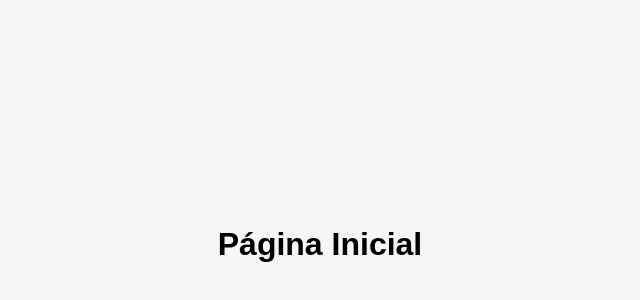
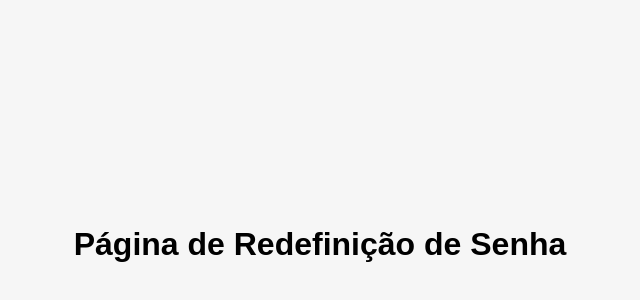
Before and after one commit to CarlosCruz0001/rest-passoword-PDM2, a React (Vite) app: page / in a window 1280 px wide. Shown: the part 156-456 px from the top of the page, without its empty margins (320-960 px from the left). Built offline with nearby package versions, Linux system fonts and the light colour scheme.

Commit message:
ajustando configurações vercel

```diff
--- a/src/App.jsx
+++ b/src/App.jsx
@@ -5,7 +5,7 @@ import ResetPassword from "./pages/ResetPassword"; // Certifique-se de que este
 function App() {
   return (
     <Routes>
-      <Route path="/" element={<h1>Página Inicial</h1>} />
+      <Route path="/" element={<h1>Página de Redefinição de Senha</h1>} />
       <Route path="/reset-password" element={<ResetPassword />} />
     </Routes>
   );
--- a/src/pages/ResetPassword.jsx
+++ b/src/pages/ResetPassword.jsx
@@ -19,8 +19,7 @@ export default function ResetPassword() {
     const token = getTokenFromURL();
 
     if (token) {
-      const { error } = await supabase.auth.api
-        .resetPasswordForEmail(token, newPassword);
+      const { error } = await supabase.auth.api.updateUser(token, { password: newPassword });
 
       if (error) {
         setMessage("Erro ao redefinir a senha: " + error.message);
```
